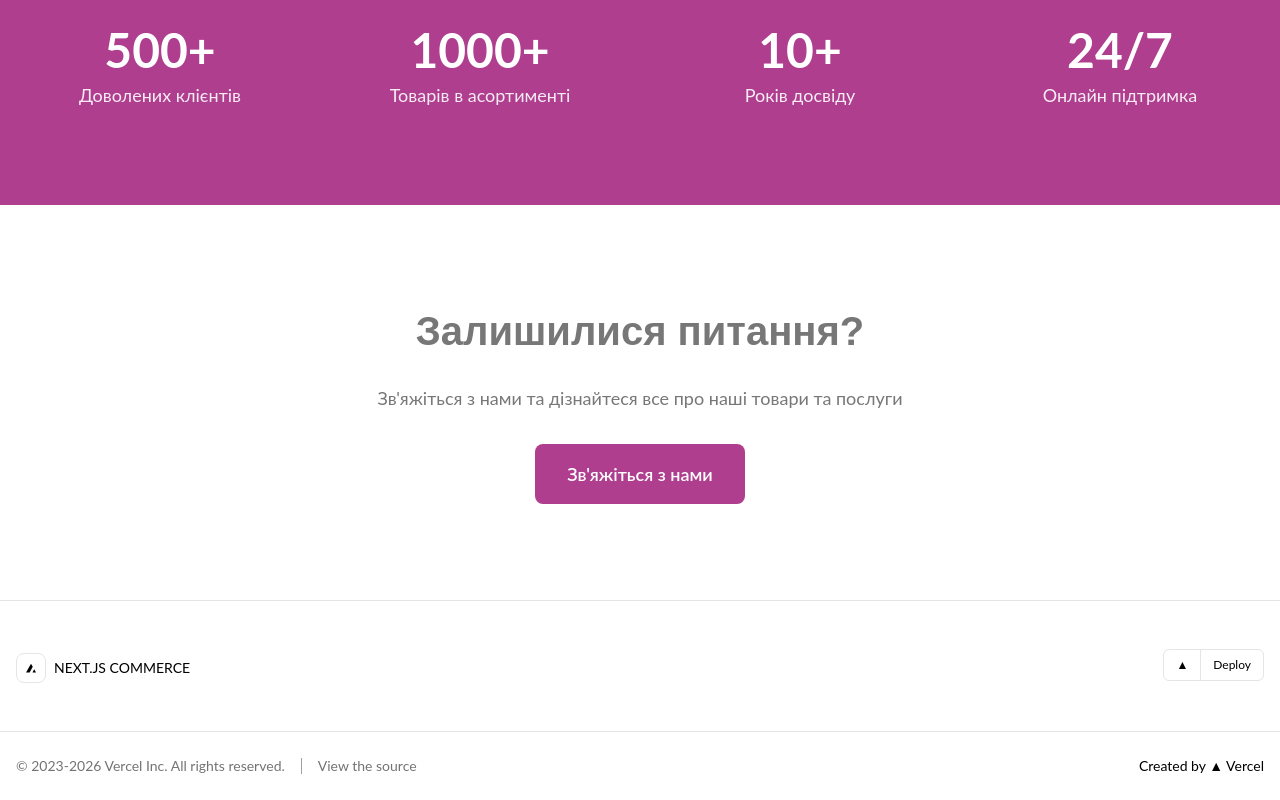
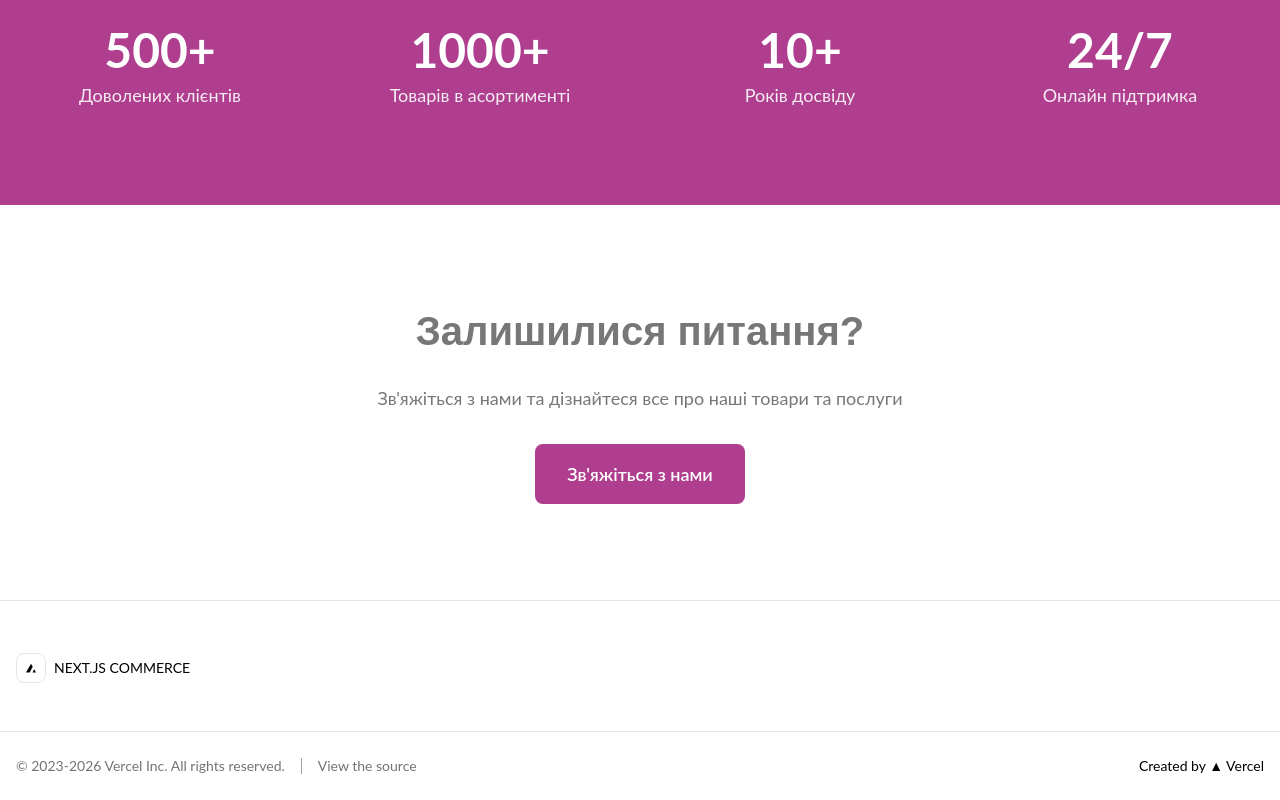
Before and after one commit to shpintal/Pet-Shop, a Next.js app: page /about in a window 1280 px wide. Shown: the part 1819-2619 px from the top of the page. Built offline with nearby package versions, Linux system fonts and the light colour scheme; no server answers.

Commit message:
Remove Deploy on Vercel button from shared footer
Leftover Next.js Commerce template link, shown on every page that
uses the shared Footer component (about, products, cart, wishlist, etc).

```diff
--- a/components/layout/footer.tsx
+++ b/components/layout/footer.tsx
@@ -37,17 +37,6 @@
         >
           <FooterMenu menu={menu} />
         </Suspense>
-        <div className="md:ml-auto">
-          <a
-            className="flex h-8 w-max flex-none items-center justify-center rounded-md border border-neutral-200 bg-white text-xs text-black dark:border-neutral-700 dark:bg-black dark:text-white"
-            aria-label="Deploy on Vercel"
-            href="https://vercel.com/templates/next.js/nextjs-commerce"
-          >
-            <span className="px-3">▲</span>
-            <hr className="h-full border-r border-neutral-200 dark:border-neutral-700" />
-            <span className="px-3">Deploy</span>
-          </a>
-        </div>
       </div>
       <div className="border-t border-neutral-200 py-6 text-sm dark:border-neutral-700">
         <div className="mx-auto flex w-full max-w-7xl flex-col items-center gap-1 px-4 md:flex-row md:gap-0 md:px-4 min-[1320px]:px-0">
```
